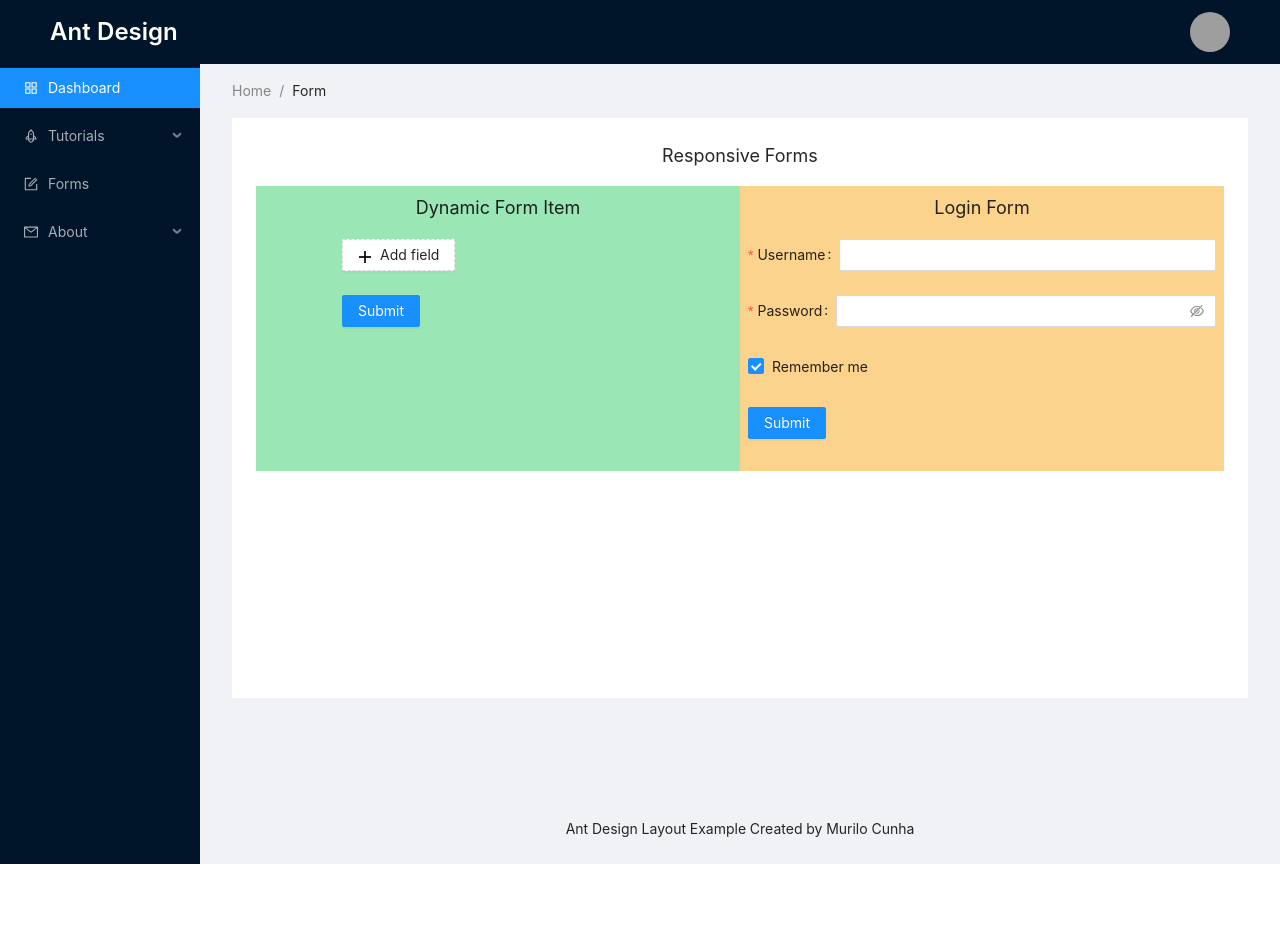
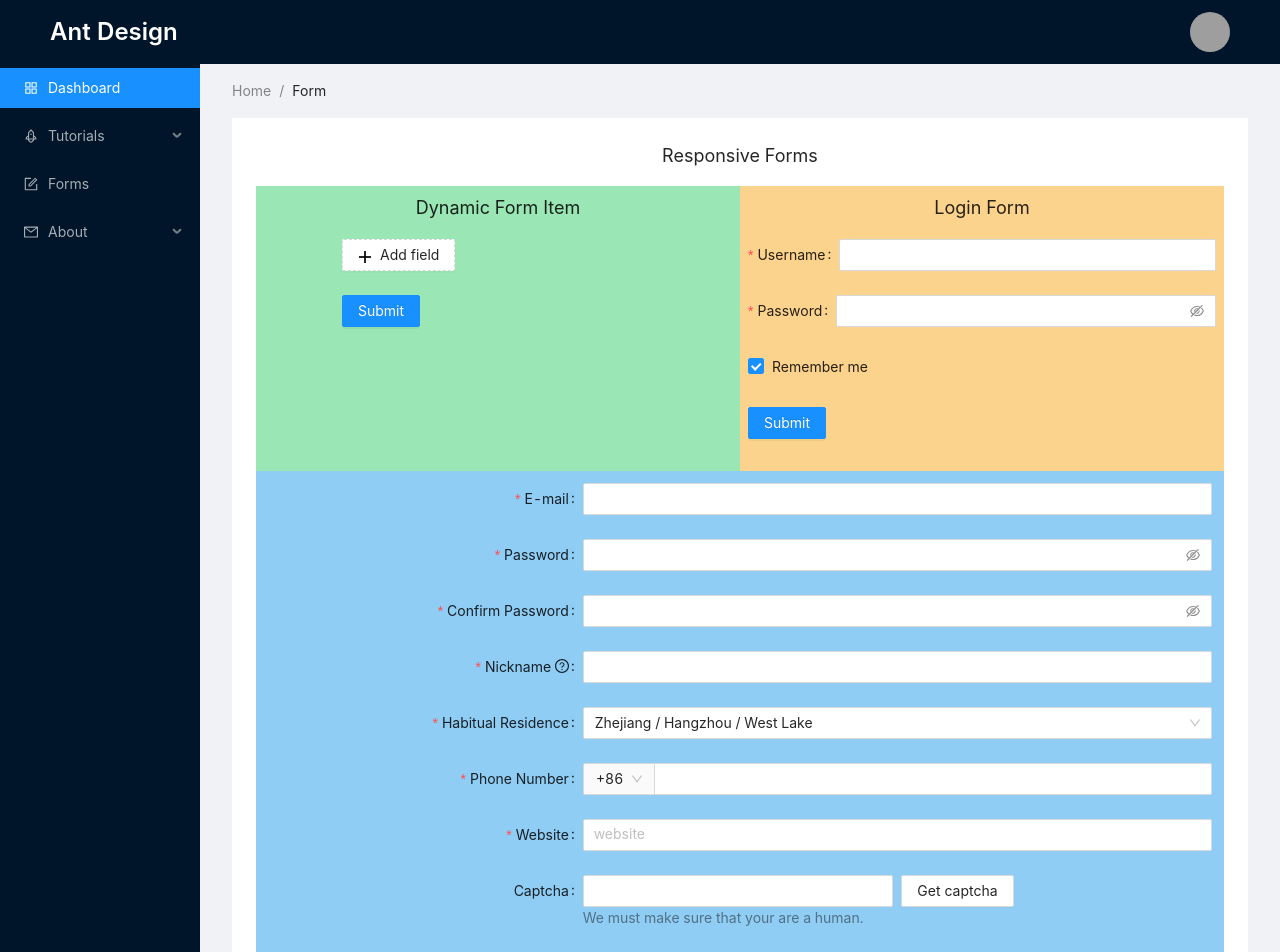
Before and after one commit to cunhamuril/pocs, a React (Create React App) app: page /forms in a window 1280 px wide. Shown: the top 952 px of the page. Before the commit the page ends 864 px from the top, so only its background shows below. Built offline with nearby package versions, Linux system fonts and the light colour scheme; grey boxes are pictures that could not be loaded.

Commit message:
feat(registrationform): aded

```diff
--- /dev/null
+++ b/src/pages/Forms/RegistrationForm/index.jsx
@@ -0,0 +1,307 @@
+import React, { useState } from "react";
+import {
+  Form,
+  Input,
+  Tooltip,
+  Cascader,
+  Select,
+  Row,
+  Col,
+  Checkbox,
+  Button,
+  AutoComplete,
+} from "antd";
+import { QuestionCircleOutlined } from "@ant-design/icons";
+
+const { Option } = Select;
+const AutoCompleteOption = AutoComplete.Option;
+const residences = [
+  {
+    value: "zhejiang",
+    label: "Zhejiang",
+    children: [
+      {
+        value: "hangzhou",
+        label: "Hangzhou",
+        children: [
+          {
+            value: "xihu",
+            label: "West Lake",
+          },
+        ],
+      },
+    ],
+  },
+  {
+    value: "jiangsu",
+    label: "Jiangsu",
+    children: [
+      {
+        value: "nanjing",
+        label: "Nanjing",
+        children: [
+          {
+            value: "zhonghuamen",
+            label: "Zhong Hua Men",
+          },
+        ],
+      },
+    ],
+  },
+];
+const formItemLayout = {
+  labelCol: {
+    xs: {
+      span: 24,
+    },
+    sm: {
+      span: 8,
+    },
+  },
+  wrapperCol: {
+    xs: {
+      span: 24,
+    },
+    sm: {
+      span: 16,
+    },
+  },
+};
+const tailFormItemLayout = {
+  wrapperCol: {
+    xs: {
+      span: 24,
+      offset: 0,
+    },
+    sm: {
+      span: 16,
+      offset: 8,
+    },
+  },
+};
+
+const RegistrationForm = ({ onFinish }) => {
+  const [form] = Form.useForm();
+
+  const prefixSelector = (
+    <Form.Item name="prefix" noStyle>
+      <Select
+        style={{
+          width: 70,
+        }}
+      >
+        <Option value="86">+86</Option>
+        <Option value="87">+87</Option>
+      </Select>
+    </Form.Item>
+  );
+  const [autoCompleteResult, setAutoCompleteResult] = useState([]);
+
+  const onWebsiteChange = (value) => {
+    if (!value) {
+      setAutoCompleteResult([]);
+    } else {
+      setAutoCompleteResult(
+        [".com", ".org", ".net"].map((domain) => `${value}${domain}`)
+      );
+    }
+  };
+
+  const websiteOptions = autoCompleteResult.map((website) => ({
+    label: website,
+    value: website,
+  }));
+
+  return (
+    <Form
+      {...formItemLayout}
+      form={form}
+      name="register"
+      onFinish={onFinish}
+      initialValues={{
+        residence: ["zhejiang", "hangzhou", "xihu"],
+        prefix: "86",
+      }}
+      scrollToFirstError
+    >
+      <Form.Item
+        name="email"
+        label="E-mail"
+        rules={[
+          {
+            type: "email",
+            message: "The input is not valid E-mail!",
+          },
+          {
+            required: true,
+            message: "Please input your E-mail!",
+          },
+        ]}
+      >
+        <Input />
+      </Form.Item>
+
+      <Form.Item
+        name="password"
+        label="Password"
+        rules={[
+          {
+            required: true,
+            message: "Please input your password!",
+          },
+        ]}
+        hasFeedback
+      >
+        <Input.Password />
+      </Form.Item>
+
+      <Form.Item
+        name="confirm"
+        label="Confirm Password"
+        dependencies={["password"]}
+        hasFeedback
+        rules={[
+          {
+            required: true,
+            message: "Please confirm your password!",
+          },
+          ({ getFieldValue }) => ({
+            validator(rule, value) {
+              if (!value || getFieldValue("password") === value) {
+                return Promise.resolve();
+              }
+
+              return Promise.reject(
+                "The two passwords that you entered do not match!"
+              );
+            },
+          }),
+        ]}
+      >
+        <Input.Password />
+      </Form.Item>
+
+      <Form.Item
+        name="nickname"
+        label={
+          <span>
+            Nickname&nbsp;
+            <Tooltip title="What do you want others to call you?">
+              <QuestionCircleOutlined />
+            </Tooltip>
+          </span>
+        }
+        rules={[
+          {
+            required: true,
+            message: "Please input your nickname!",
+            whitespace: true,
+          },
+        ]}
+      >
+        <Input />
+      </Form.Item>
+
+      <Form.Item
+        name="residence"
+        label="Habitual Residence"
+        rules={[
+          {
+            type: "array",
+            required: true,
+            message: "Please select your habitual residence!",
+          },
+        ]}
+      >
+        <Cascader options={residences} />
+      </Form.Item>
+
+      <Form.Item
+        name="phone"
+        label="Phone Number"
+        rules={[
+          {
+            required: true,
+            message: "Please input your phone number!",
+          },
+        ]}
+      >
+        <Input
+          addonBefore={prefixSelector}
+          style={{
+            width: "100%",
+          }}
+        />
+      </Form.Item>
+
+      <Form.Item
+        name="website"
+        label="Website"
+        rules={[
+          {
+            required: true,
+            message: "Please input website!",
+          },
+        ]}
+      >
+        <AutoComplete
+          options={websiteOptions}
+          onChange={onWebsiteChange}
+          placeholder="website"
+        >
+          <Input />
+        </AutoComplete>
+      </Form.Item>
+
+      <Form.Item
+        label="Captcha"
+        extra="We must make sure that your are a human."
+      >
+        <Row gutter={8}>
+          <Col span={12}>
+            <Form.Item
+              name="captcha"
+              noStyle
+              rules={[
+                {
+                  required: true,
+                  message: "Please input the captcha you got!",
+                },
+              ]}
+            >
+              <Input />
+            </Form.Item>
+          </Col>
+          <Col span={12}>
+            <Button>Get captcha</Button>
+          </Col>
+        </Row>
+      </Form.Item>
+
+      <Form.Item
+        name="agreement"
+        valuePropName="checked"
+        rules={[
+          {
+            validator: (_, value) =>
+              value
+                ? Promise.resolve()
+                : Promise.reject("Should accept agreement"),
+          },
+        ]}
+        {...tailFormItemLayout}
+      >
+        <Checkbox>
+          I have read the <a href="!#">agreement</a>
+        </Checkbox>
+      </Form.Item>
+      <Form.Item {...tailFormItemLayout}>
+        <Button type="primary" htmlType="submit">
+          Register
+        </Button>
+      </Form.Item>
+    </Form>
+  );
+};
+
+export default RegistrationForm;
--- a/src/pages/Forms/index.jsx
+++ b/src/pages/Forms/index.jsx
@@ -5,8 +5,9 @@ import ContentWrapper from "../../components/ContentWrapper";
 
 import DynamicForm from "./DynamicForm";
 import LoginForm from "./LoginForm";
+import RegistrationForm from "./RegistrationForm";
 
-const FormComponent = () => {
+const Forms = () => {
   const onFinish = (values) => {
     console.log("Success:", values);
   };
@@ -27,8 +28,14 @@ const FormComponent = () => {
           <LoginForm onFinish={onFinish} onFinishFailed={onFinishFailed} />
         </Col>
       </Row>
+
+      <Row>
+        <Col xs={24} className="bg-blue-300 p-3">
+          <RegistrationForm onFinish={onFinish} />
+        </Col>
+      </Row>
     </ContentWrapper>
   );
 };
 
-export default FormComponent;
+export default Forms;
```
